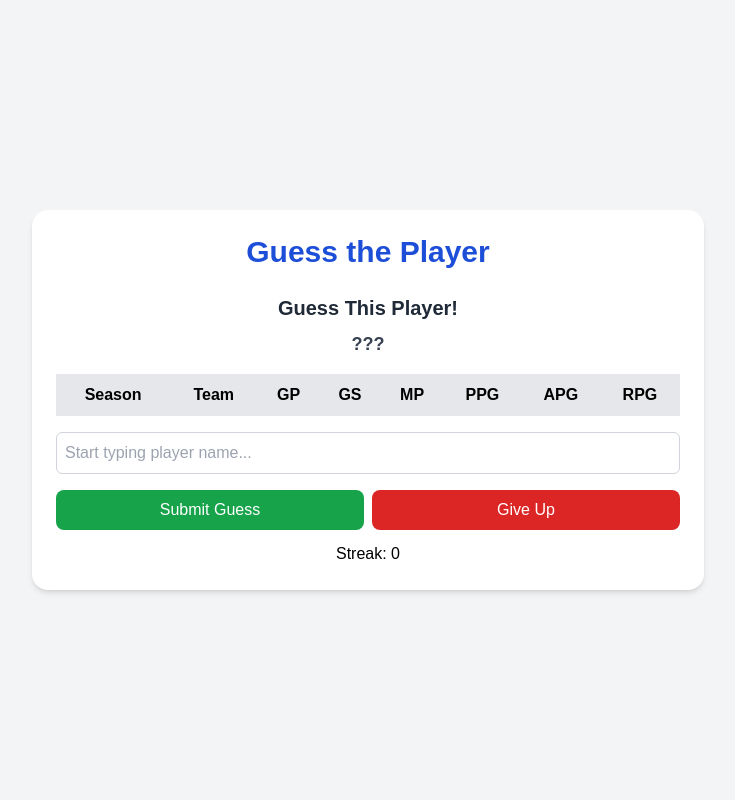
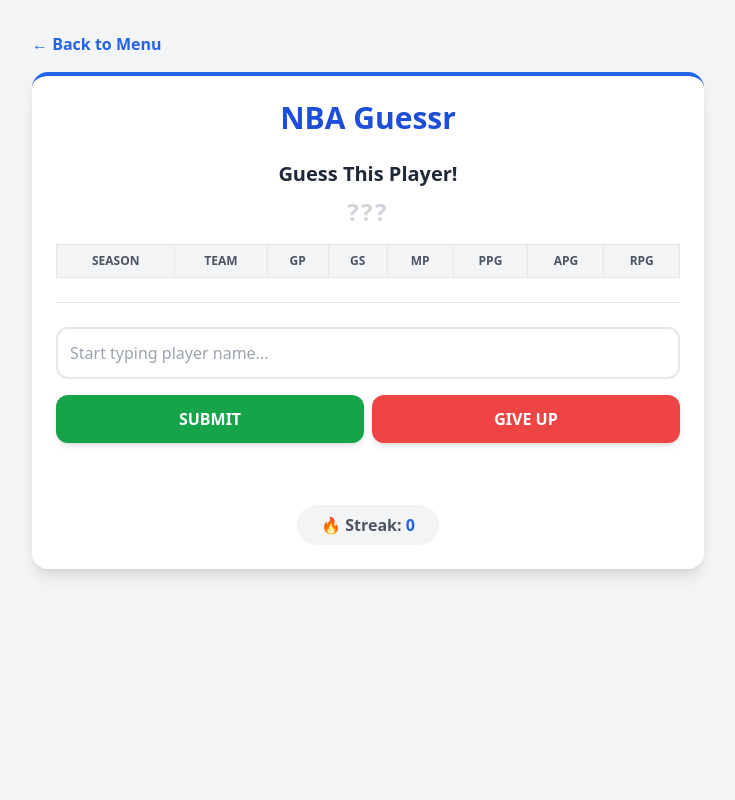
Before and after one commit to tezed13/nba-guessr, a FastAPI app: template templates/guess.html in a window 1280 px wide. Shown: the whole page, without its empty margins (272-1007 px from the left). Run offline with FastAPI, Linux system fonts and the light colour scheme; the template is opened without the code that fills it: most values are stand-ins (such as "Sample title", 1, 10 or a date in 2020); lists and menus that the app fills with data are empty; some libraries are stand-ins or nearby versions.

Commit message:
spinning

```diff
--- a/templates/guess.html
+++ b/templates/guess.html
@@ -1,31 +1,33 @@
 <!DOCTYPE html>
 <html lang="en">
 <head>
-  <link rel="stylesheet" href="/static/css/style.css">
   <meta charset="UTF-8">
   <meta name="viewport" content="width=device-width, initial-scale=1.0">
   <title>NBA Guessr - Game</title>
   <script src="https://cdn.tailwindcss.com"></script>
 </head>
 
-<body class="bg-gray-100 flex flex-col items-center justify-center min-h-screen p-8">
-  <div class="bg-white p-6 rounded-2xl shadow-md w-full max-w-2xl">
-    <h1 class="text-3xl font-bold mb-6 text-center text-blue-700">Guess the Player</h1>
+<body class="bg-gray-100 min-h-screen flex flex-col items-center p-8">
 
+  <nav class="w-full max-w-2xl mb-4">
+    <a href="/" class="text-blue-600 hover:underline font-semibold">← Back to Menu</a>
+  </nav>
 
-    <!-- Hidden params for fetching next rounds -->
+  <div class="bg-white p-6 rounded-2xl shadow-lg w-full max-w-2xl border-t-4 border-blue-600">
+    <h1 class="text-3xl font-bold mb-6 text-center text-blue-700">NBA Guessr</h1>
+
     <input type="hidden" id="startSeason" value="{{ start_season }}">
     <input type="hidden" id="endSeason" value="{{ end_season }}">
-    <input type="hidden" id="types" value="{{ types|join(',') }}">
+    <input type="hidden" id="types" value="{{ types }}">
 
-    <!-- Player Stats Table -->
     <div id="playerStats" class="mt-4">
       <h2 class="text-xl font-semibold mb-2 text-center text-gray-800">Guess This Player!</h2>
-      <h3 id="playerName" class="text-lg font-bold text-center mb-2 text-gray-700">???</h3>
+      <h3 id="playerName" class="text-2xl font-black text-center mb-4 text-gray-300 tracking-widest uppercase">??????</h3>
 
-      <table class="w-full table-auto border-collapse border border-gray-300">
+      <div class="overflow-x-auto">
+        <table class="w-full table-auto border-collapse border border-gray-200 text-sm">
           <thead>
-          <tr class="bg-gray-200">
+            <tr class="bg-gray-100 text-gray-600 uppercase text-xs">
               <th class="border p-2">Season</th>
               <th class="border p-2">Team</th>
               <th class="border p-2">GP</th>
@@ -36,34 +38,50 @@
               <th class="border p-2">RPG</th>
             </tr>
           </thead>
-        <tbody id="seasonsBody"></tbody>
+          <tbody id="seasonsBody" class="text-center font-mono">
+             </tbody>
         </table>
       </div>
+    </div>
 
-    <!-- Guess Input -->
-    <div class="mt-4">
+    <div class="mt-6 border-t pt-6">
+      <div class="relative">
         <input type="text" id="guessInput" placeholder="Start typing player name..."
-             class="w-full border border-gray-300 rounded-md p-2 mb-2" autocomplete="off">
-      <div id="suggestions" class="border border-gray-300 rounded-md mt-1 bg-white max-h-32 overflow-y-auto hidden"></div>
+               class="w-full border-2 border-gray-200 rounded-xl p-3 focus:border-blue-500 outline-none transition-all" autocomplete="off">
 
-      <div class="flex gap-2 mt-2">
-        <button id="submitGuess" class="bg-green-600 text-white px-4 py-2 rounded-lg hover:bg-green-700 flex-1">
-          Submit Guess
+        <div id="suggestions" class="absolute z-10 w-full border border-gray-300 rounded-md mt-1 bg-white max-h-48 overflow-y-auto hidden shadow-xl"></div>
+      </div>
+
+      <div class="flex gap-2 mt-4">
+        <button id="submitGuess" class="bg-green-600 text-white px-6 py-3 rounded-xl hover:bg-green-700 font-bold transition-all flex-1 shadow-md">
+          SUBMIT
         </button>
-        <button id="giveUp" class="bg-red-600 text-white px-4 py-2 rounded-lg hover:bg-red-700 flex-1">
-          Give Up
+        <button id="giveUp" class="bg-red-500 text-white px-6 py-3 rounded-xl hover:bg-red-600 font-bold transition-all flex-1 shadow-md">
+          GIVE UP
         </button>
-        <button id="nextRound" class="bg-blue-600 text-white px-4 py-2 rounded-lg hover:bg-blue-700 flex-1">
-          Next Round
+        <button id="nextRound" class="bg-blue-600 text-white px-6 py-3 rounded-xl hover:bg-blue-700 font-bold transition-all flex-1 shadow-md" style="display:none;">
+          NEXT
         </button>
       </div>
 
-      <p id="resultText" class="mt-3 font-semibold text-center text-lg"></p>
-      <p class="mt-2 text-center">Streak: <span id="streak">0</span></p>
+      <div id="resultText" class="mt-4 font-bold text-center text-xl min-h-[1.5em]"></div>
+
+      <div class="mt-4 flex justify-center">
+        <div class="bg-gray-100 px-6 py-2 rounded-full font-bold text-gray-600">
+          🔥 Streak: <span id="streak" class="text-blue-600">0</span>
+        </div>
+      </div>
     </div>
   </div>
 
-  <!-- Modular JS -->
-  <script src="/static/js/game.js"></script>
+  <script src="/static/game.js"></script>
+  <script>
+    // This triggers the first round immediately when the page loads
+    window.onload = () => {
+        if (typeof loadRandomPlayer === "function") {
+            loadRandomPlayer();
+        }
+    };
+  </script>
 </body>
 </html>
```
Lines whose indentation alone changed are shown as unchanged.
